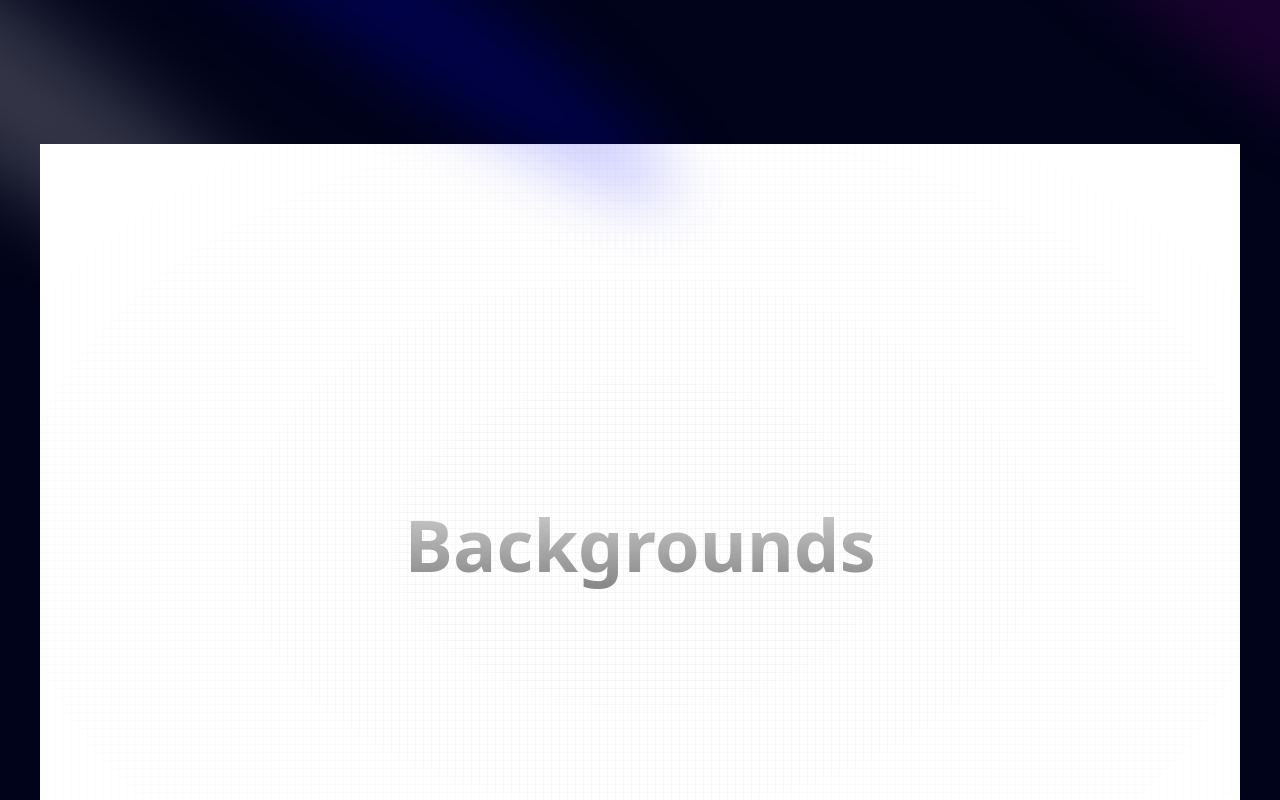
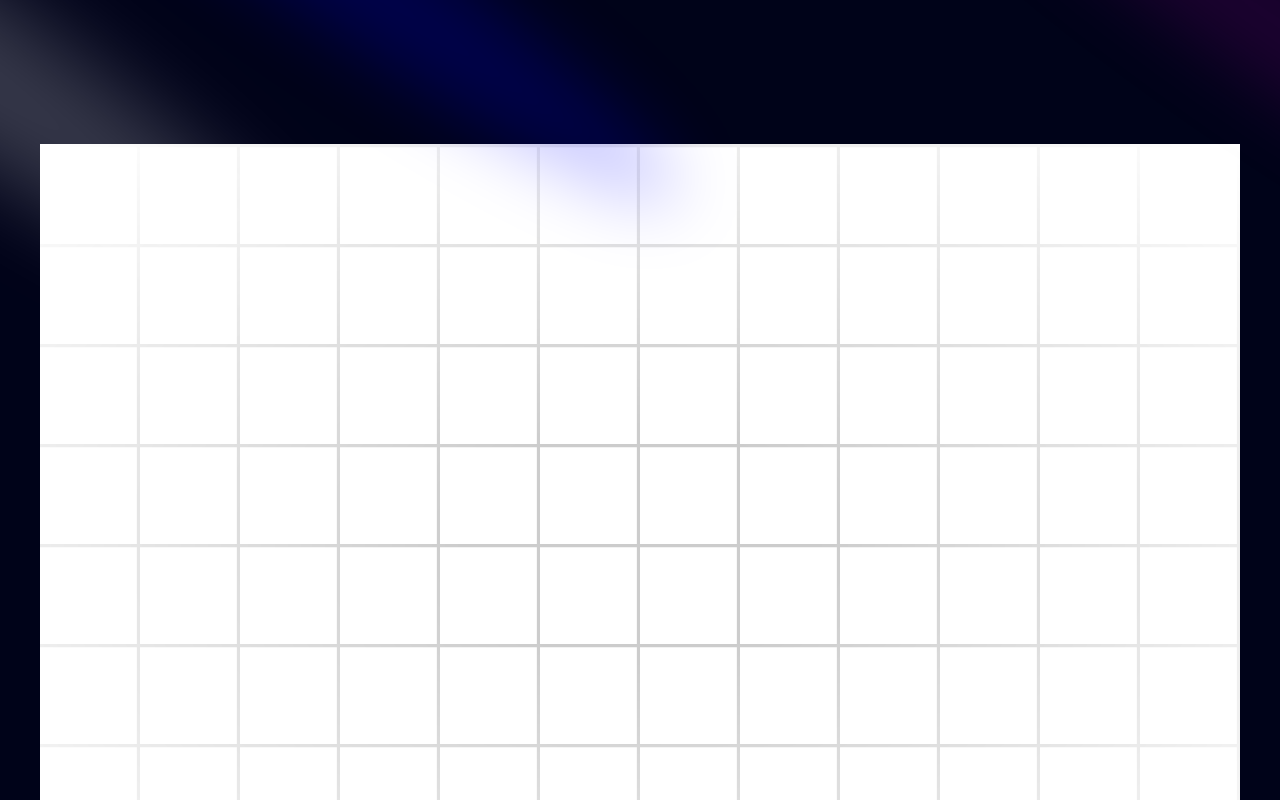
Before and after one commit to Mary-Mena21/mariana-mena-portfolio, a Next.js app: page / in a window 1280 px wide. Shown: the top 800 px of the page. Built offline with nearby package versions, Linux system fonts and the light colour scheme.

Commit message:
add theme providor

```diff
--- a/app/layout.tsx
+++ b/app/layout.tsx
@@ -1,17 +1,19 @@
 import type { Metadata } from 'next';
-import localFont from 'next/font/local';
+// import localFont from 'next/font/local';
+import { Inter } from "next/font/google";
 import './globals.css';
-
-const geistSans = localFont({
-  src: './fonts/GeistVF.woff',
-  variable: '--font-geist-sans',
-  weight: '100 900',
-});
-const geistMono = localFont({
-  src: './fonts/GeistMonoVF.woff',
-  variable: '--font-geist-mono',
-  weight: '100 900',
-});
+import { ThemeProvider } from 'next-themes';
+const inter = Inter({ subsets: ["latin"] });
+// const geistSans = localFont({
+//   src: './fonts/GeistVF.woff',
+//   variable: '--font-geist-sans',
+//   weight: '100 900',
+// });
+// const geistMono = localFont({
+//   src: './fonts/GeistMonoVF.woff',
+//   variable: '--font-geist-mono',
+//   weight: '100 900',
+// });
 
 export const metadata: Metadata = {
   title: "Mariana's Portfolio",
@@ -26,9 +28,16 @@
   return (
     <html lang="en">
       <body
-        className={`${geistSans.variable} ${geistMono.variable} antialiased`}
+        className={inter.className}
       >
-        {children}
+       <ThemeProvider
+            attribute="class"
+            defaultTheme="system"
+            enableSystem
+            disableTransitionOnChange
+          >
+            {children}
+          </ThemeProvider>
       </body>
     </html>
   );
--- a/components/Hero.tsx
+++ b/components/Hero.tsx
@@ -17,12 +17,9 @@
         <Spotlight className="-top-28 left-80 h-[80vh] w-[50vw]" fill="blue" />
       </div>
 
-      <div className="h-[50rem] w-full dark:bg-black-100 bg-white  dark:bg-grid-small-white/[0.2] bg-grid-small-black/[0.2] relative flex items-center justify-center">
+      <div className="h-screen w-full dark:bg-black-100 bg-white  dark:bg-grid-white/[0.3] bg-grid-black/[0.2] relative flex items-center justify-center">
         {/* Radial gradient for the container to give a faded look */}
-        <div className="absolute pointer-events-none inset-0 flex items-center justify-center dark:bg-black bg-white [mask-image:radial-gradient(ellipse_at_center,transparent_20%,black)]"></div>
-        <p className="text-4xl sm:text-7xl font-bold relative z-20 bg-clip-text text-transparent bg-gradient-to-b from-neutral-200 to-neutral-500 py-8">
-          Backgrounds
-        </p>
+        <div className="absolute pointer-events-none inset-0 flex items-center justify-center dark:bg-black-100 bg-white [mask-image:radial-gradient(ellipse_at_center,transparent_20%,black)]"></div>
       </div>
     </div>
   );
--- /dev/null
+++ b/components/provider.tsx
@@ -0,0 +1,13 @@
+import React from "react";
+
+export function GridBackgroundDemo() {
+  return (
+    <div className="h-[50rem] w-full dark:bg-black bg-white  dark:bg-grid-white/[0.2] bg-grid-black/[0.2] relative flex items-center justify-center">
+      {/* Radial gradient for the container to give a faded look */}
+      <div className="absolute pointer-events-none inset-0 flex items-center justify-center dark:bg-black bg-white [mask-image:radial-gradient(ellipse_at_center,transparent_20%,black)]"></div>
+      <p className="text-4xl sm:text-7xl font-bold relative z-20 bg-clip-text text-transparent bg-gradient-to-b from-neutral-200 to-neutral-500 py-8">
+        Backgrounds
+      </p>
+    </div>
+  );
+}
--- a/package.json
+++ b/package.json
@@ -13,6 +13,7 @@
     "framer-motion": "^11.13.1",
     "mini-svg-data-uri": "^1.4.4",
     "next": "15.0.3",
+    "next-themes": "^0.4.3",
     "react": "19.0.0-rc-66855b96-20241106",
     "react-dom": "19.0.0-rc-66855b96-20241106",
     "tailwind-merge": "^2.5.5",
```
Also changed, not shown: 1 other file (tests, documents, lock files or other folders).
